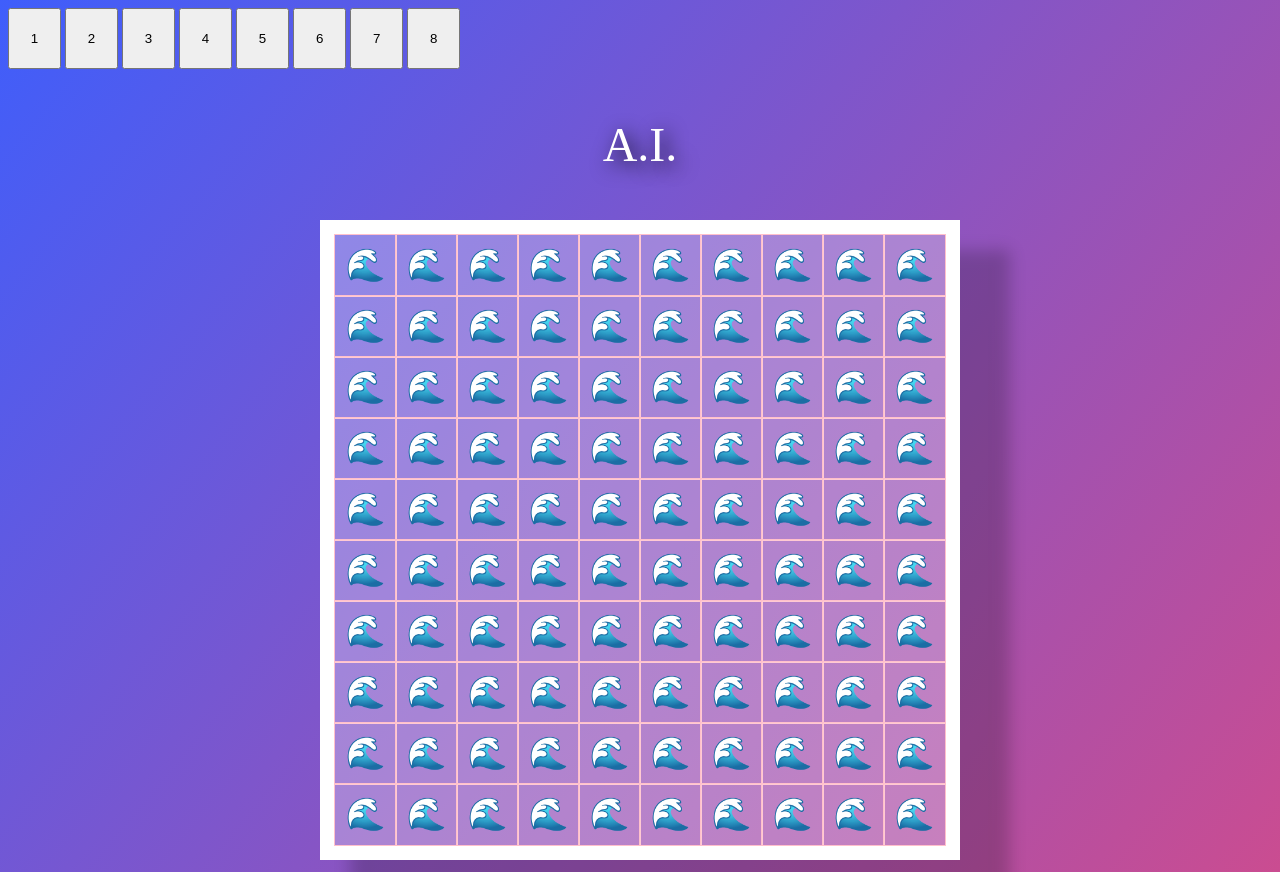
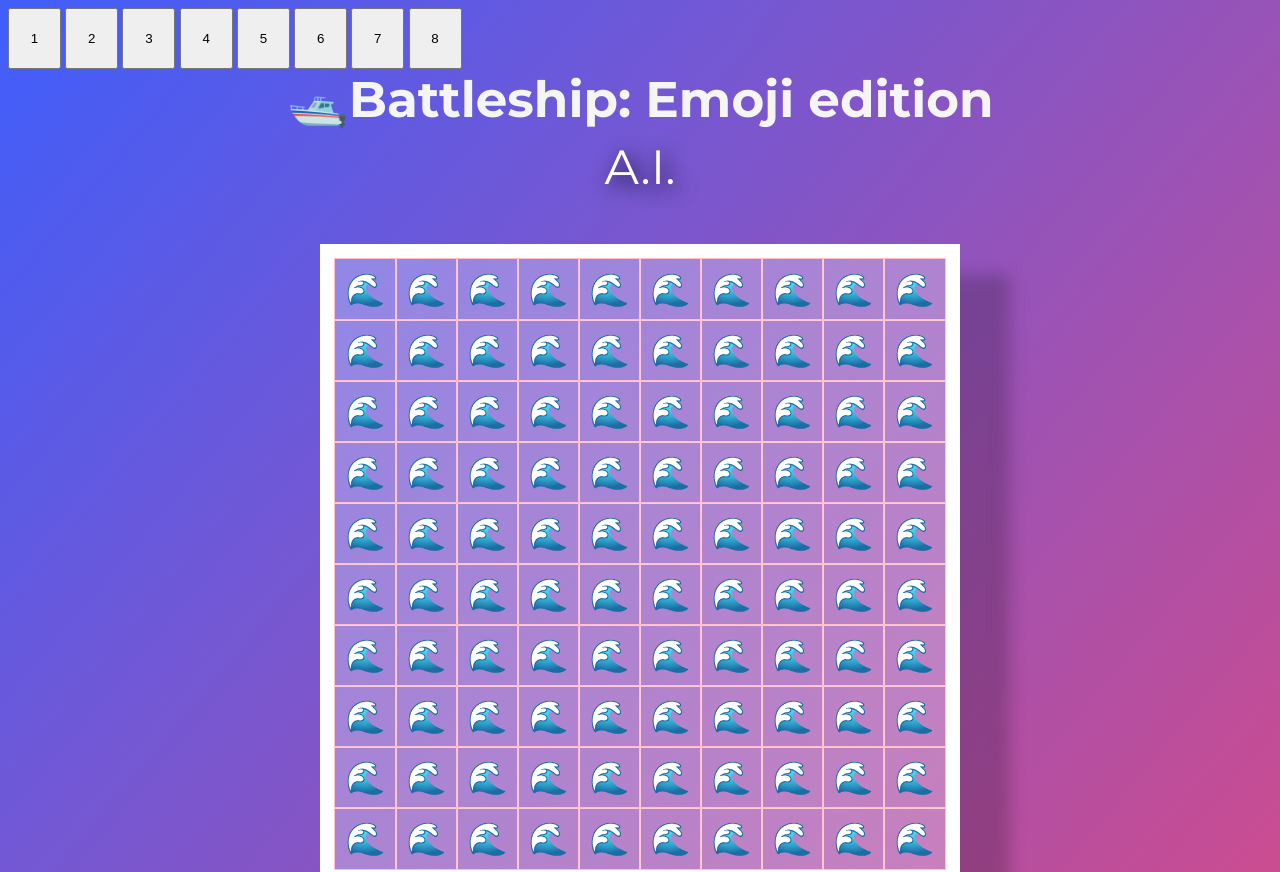
Before and after one commit to Kuanchiliao1/Battleship_TDD, a website built with webpack: page src/index.html in a window 1280 px wide. Shown: the top 872 px of the page. Built offline with nearby package versions, Linux system fonts and the light colour scheme.

Commit message:
Add title and font

```diff
--- a/src/index.html
+++ b/src/index.html
@@ -4,6 +4,9 @@
   <meta charset="UTF-8">
   <meta name="viewport" content="width=device-width, initial-scale=1.0">
   <title>Document</title>
+  <link rel="preconnect" href="https://fonts.googleapis.com">
+  <link rel="preconnect" href="https://fonts.gstatic.com" crossorigin>
+  <link href="https://fonts.googleapis.com/css2?family=Inter:wght@400;500;600;700&family=Montserrat:wght@400;700&display=swap" rel="stylesheet">
 </head>
 <body>
   <button id="1">1</button>
@@ -14,6 +17,7 @@
   <button id="6">6</button>
   <button id="7">7</button>
   <button id="8">8</button>
+  <h1><span>🛥️</span>Battleship: Emoji edition</h1>
   <div class="boards-container">
   </div>
 </body>
--- a/src/styles.css
+++ b/src/styles.css
@@ -4,14 +4,26 @@ html {box-sizing: border-box;}
 body {
   background: #333333;  /* fallback for old browsers */
   background: #FC466B;  /* fallback for old browsers */
-background: -webkit-linear-gradient(to bottom, #3F5EFB, #FC466B);  /* Chrome 10-25, Safari 5.1-6 */
-background: linear-gradient(130deg, #3F5EFB, #FC466B); /* W3C, IE 10+/ Edge, Firefox 16+, Chrome 26+, Opera 12+, Safari 7+ */
+  background: -webkit-linear-gradient(to bottom, #3F5EFB, #FC466B);  /* Chrome 10-25, Safari 5.1-6 */
+  background: linear-gradient(130deg, #3F5EFB, #FC466B); /* W3C, IE 10+/ Edge, Firefox 16+, Chrome 26+, Opera 12+, Safari 7+ */
+  color: whitesmoke;
+  font-family: 'Inter', sans-serif;
+  font-family: 'Montserrat', sans-serif;
+}
 
+h1 {
+  margin-inline: auto;
+  margin-block: 0;
+  width: 30rem;
+  min-width: fit-content;
+  font-size: 50px;
+  vertical-align: baseline;
 }
 
 p {
   font-size: 3rem;
   text-shadow: 5px 5px 20px black;
+  margin-top: .5rem;
 }
 
 button {
```
